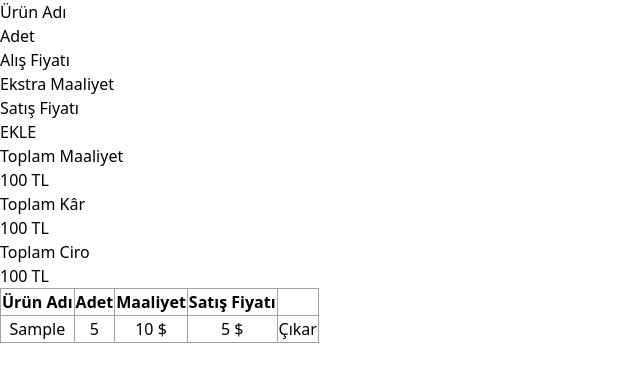
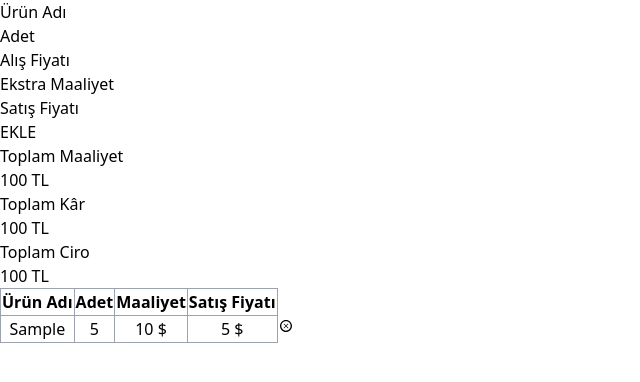
Before and after one commit to kartalgules/BuySellPro, a React (Vite) app: page / in a window 1280 px wide. Both pictures are taken after typing "Sample", "5", "5", "5", "5" into the empty fields and a click on the button "EKLE". Shown: the top 382 px of the page, without its empty margins (0-640 px from the left). Built offline with nearby package versions, Linux system fonts and the light colour scheme.

Commit message:
The delete button has been added to the table columns. Some style adjustments have been made.

```diff
--- a/package.json
+++ b/package.json
@@ -11,7 +11,8 @@
   },
   "dependencies": {
     "react": "^18.2.0",
-    "react-dom": "^18.2.0"
+    "react-dom": "^18.2.0",
+    "react-icons": "^5.1.0"
   },
   "devDependencies": {
     "@types/react": "^18.2.66",
--- a/src/App.tsx
+++ b/src/App.tsx
@@ -4,7 +4,7 @@ import Table from './components/Table'
 function App() {
 
   return (
-    <div className='h-screen w-screen bg-gray-100 flex items-center '>
+    <div className='h-screen w-screen bg-gray-100 flex'>
       <LeftSection />
       <Table />
     </div>
--- a/src/components/Headers/HeadersDown.tsx
+++ b/src/components/Headers/HeadersDown.tsx
@@ -4,15 +4,15 @@ const HeadersDown: FC = () => {
   return (
     <div className="h-full w-full flex justify-center text-center py-10">
       <div className="w-1/4 h-3/5 flex flex-col gap-5 font-bold">
-        <div className="h-full border-slate-500 border-x-2 rounded-md">
+        <div className="flex flex-col justify-center h-full border-slate-500 border-x-2 rounded-md">
             <h2>Toplam Maaliyet</h2>
             <h1 className="text-2xl text-red-700">100 TL</h1>
         </div>
-        <div className="h-full border-slate-500 border-x-2 rounded-md">
+        <div className="flex flex-col justify-center h-full border-slate-500 border-x-2 rounded-md">
           <h2>Toplam Kâr</h2>
           <h1 className="text-2xl text-green-700">100 TL</h1>
         </div>
-        <div className="h-full border-slate-500 border-x-2 rounded-md">
+        <div className="flex flex-col justify-center h-full border-slate-500 border-x-2 rounded-md">
           <h2>Toplam Ciro</h2>
           <h1 className="text-2xl text-blue-700">100 TL</h1>
         </div>
--- a/src/components/LeftSection.tsx
+++ b/src/components/LeftSection.tsx
@@ -5,7 +5,7 @@ import HeadersDown from "./Headers/HeadersDown";
 const LeftSection : FC = () => {
 
     return (
-        <div className="flex h-4/5 w-1/2 flex-col items-center">
+        <div className="flex h-4/5 w-1/2 flex-col m-auto">
             <HeadersUp />
             <HeadersDown />
         </div>
--- a/src/components/Table.tsx
+++ b/src/components/Table.tsx
@@ -1,5 +1,6 @@
 import { useEffect } from "react";
 import { useFormDataContext } from "../context/FormContext";
+import { TiDeleteOutline } from "react-icons/ti";
 
 const Table: React.FC = () => {
   const { formData, setFormData } = useFormDataContext();
@@ -20,7 +21,8 @@ const Table: React.FC = () => {
   }, []);
 
   return (
-    <table className="w-full">
+    <div className="w-1/2 my-20">
+      <table className="w-full border-none rounded-md">
         <thead>
           <tr>
             <th>Ürün Adı</th>
@@ -36,13 +38,17 @@ const Table: React.FC = () => {
               <td>{data.quantity}</td>
               <td>{data.buyPrice + data.extraCost} $</td>
               <td>{data.sellPrice} $</td>
-            <td>
-              <button onClick={() => removeItem(index)}>Çıkar</button>
-            </td>
+              <button
+                className="text-3xl text-red-600"
+                onClick={() => removeItem(index)}
+              >
+                <TiDeleteOutline />
+              </button>
             </tr>
           ))}
         </tbody>
       </table>
+    </div>
   );
 };
 
--- a/src/index.css
+++ b/src/index.css
@@ -2,10 +2,7 @@
 @tailwind components;
 @tailwind utilities;
 
-table {
-    border-radius: 10px;
-}
-table,th,td {
+th,td {
     border: 1px solid #9ca3af;
     text-align: center;
 }
```
Also changed, not shown: 1 other file (tests, documents, lock files or other folders). Lines whose indentation alone changed are shown as unchanged.
